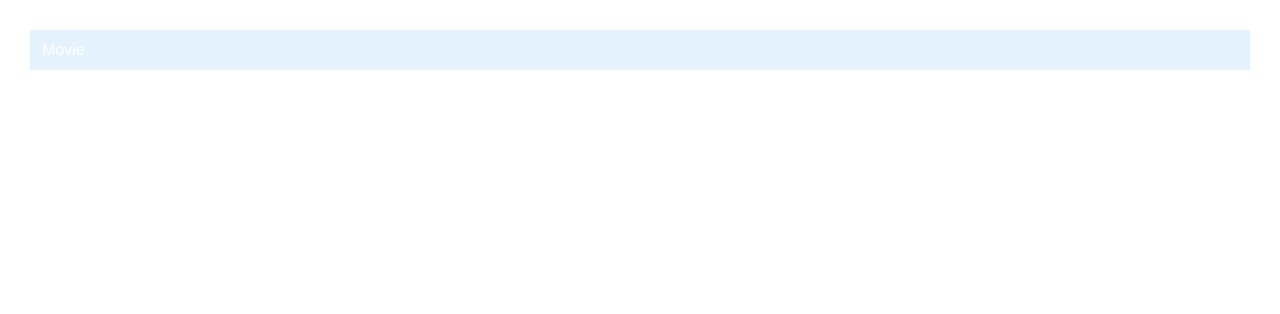
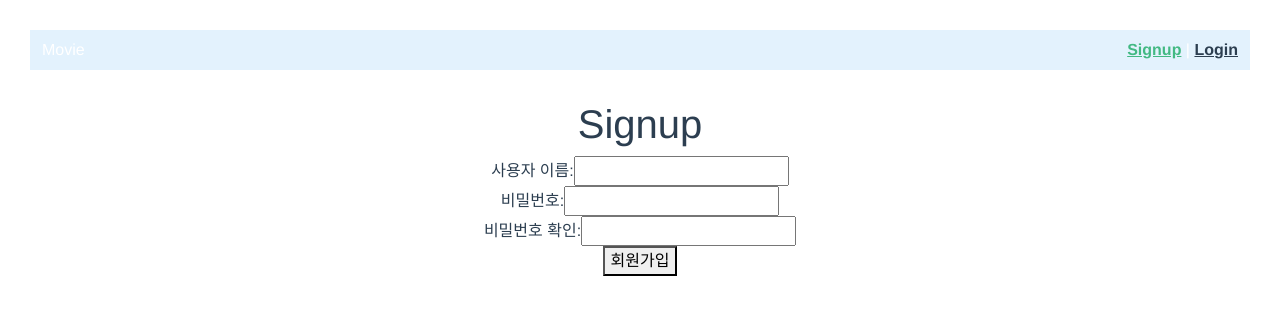
Before and after one commit to gusdud2068/Recommendation-of-movies, a Vue app in the folder final-pjt-front/: page /accounts/signup in a window 1280 px wide. Shown: the top 314 px of the page. Built offline with nearby package versions, Linux system fonts and the light colour scheme; no server answers.

Commit message:
Signup, Login vue 구현

```diff
--- a/final-pjt-front/src/App.vue
+++ b/final-pjt-front/src/App.vue
@@ -16,12 +16,19 @@
           <router-link class="nav-link" :to="{ name: 'watchlist' }">WatchList</router-link>
         </li> -->
       </ul>
+    <span v-show="isLoggedIn">
+      <router-link @click.native="logout" to="#">Logout</router-link>
+    </span>
+    <span v-show="!isLoggedIn">
+      <router-link :to="{ name: 'Signup' }">Signup</router-link> |
+      <router-link :to="{ name: 'Login' }">Login</router-link>
+    </span>
     </div>
   </div>
 </nav>
 
     </nav>
-    <router-view/>
+    <router-view @login="changeLog"/>
   </div>
 </template>
 
@@ -30,7 +37,21 @@ import axios from 'axios'
 
 export default {
   name: 'App',
+  data() {
+    return {
+      isLoggedIn: false,
+    };
+  },
   methods: {
+    logout() {
+      this.isLoggedIn = false;
+      localStorage.removeItem("jwt");
+      this.$router.push({ name: "Login" });
+    },
+    changeLog(){
+      this.isLoggedIn = true;
+      console.log(this.isLoggedIn)
+    },
     moviesList() {
       const URL = 'http://127.0.0.1:8000/movies/'
       axios({
@@ -46,7 +67,12 @@ export default {
   },
   created() {
     this.moviesList()
+    const token = localStorage.getItem("jwt");
+    if (token) {
+      this.isLoggedIn = true;
+    }
   },
+
 }
 </script>
 
--- a/final-pjt-front/src/components/LastestMovies.vue
+++ b/final-pjt-front/src/components/LatestMovies.vue
@@ -1,8 +1,19 @@
 <template>
   <div>
-    <h1>당신의 취향을 저격할 상영중인 영화 TOP 10</h1>
+    <h1>당신의 취향을 저격할 상영중인 영화</h1>
       <!-- <p>{{ genres }}</p> -->
-      <p>{{ getRecommendedList }}</p>
+      <span v-for="movie in getRecommendedList" :key="movie.id">
+        <div class="card text-bg-dark">
+        <img :src="`https://image.tmdb.org/t/p/original/${movie.poster_path}`" class="card-img" alt="...">
+        <div class="card-img-overlay">
+          <!-- css 로 제목 잘보이게 만들기! -->
+          <!-- 카드 margin 음수로 줘보기 -->
+          <h5 class="card-title">{{ movie.title }}</h5>
+          <!-- <p class="card-text">This is a wider card with supporting text below as a natural lead-in to additional content. This content is a little bit longer.</p>
+          <p class="card-text"><small>Last updated 3 mins ago</small></p> -->
+        </div>
+      </div>
+      </span>
   </div>
 </template>
 
@@ -10,7 +21,7 @@
 import axios from 'axios'
 
 export default {
-  name: 'LastestMovies',
+  name: 'LatestMovies',
   data() {
     return {
       recommends: null
@@ -34,8 +45,8 @@ export default {
             return movie.genres.includes(genre)
           })
           // console.log(recommend_movies)
-          const randommovie5 = recommend_movies.sort(() => 0.5 - Math.random())
-          this.recommends = randommovie5.splice(0, 4)
+          const randommovie9 = recommend_movies.sort(() => 0.5 - Math.random())
+          this.recommends = randommovie9.splice(0, 9)
           // console.log(this.recommends)
         })
         .catch((err) => {
--- a/final-pjt-front/src/router/index.js
+++ b/final-pjt-front/src/router/index.js
@@ -2,6 +2,9 @@ import Vue from 'vue'
 import VueRouter from 'vue-router'
 import HomeView from '../views/HomeView.vue'
 import MovieView from '../views/MovieView.vue'
+import SignupView from '@/views/SignupView'
+import LoginView from '@/views/LoginView'
+
 
 Vue.use(VueRouter)
 
@@ -15,7 +18,18 @@ const routes = [
     path: '/movie/:id',
     name: 'movie',
     component: MovieView,
-  }
+  },
+  {
+    path: '/accounts/signup',
+    name: 'Signup',
+    component: SignupView,
+  },
+  {
+    path: '/accounts/login',
+    name: 'Login',
+    component: LoginView,
+  },
+
 ]
 
 const router = new VueRouter({
--- /dev/null
+++ b/final-pjt-front/src/views/LoginView.vue
@@ -0,0 +1,52 @@
+<template>
+  <div>
+    <h1>Login</h1>
+    <div>
+      <label for="username">사용자 이름: </label>
+      <input type="text" id="username" v-model="credentials.username" />
+    </div>
+    <div>
+      <label for="password">비밀번호: </label>
+      <input
+        type="password"
+        id="password"
+        v-model="credentials.password"
+        @keyup.enter="login"
+      />
+    </div>
+    <button @click="login">로그인</button>
+  </div>
+</template>
+
+<script>
+import axios from "axios";
+
+export default {
+  name: "LoginView",
+  data: function() {
+    return {
+      credentials: {
+        username: null,
+        password: null,
+      },
+    };
+  },
+  methods: {
+    login: function() {
+      axios({
+        method: "post",
+        url: "http://127.0.0.1:8000/api/token/",
+        data: this.credentials,
+      })
+        .then((res) => {
+          localStorage.setItem("jwt", res.data.access);
+          this.$emit("login");
+          this.$router.push({ name: "home" });
+        })
+        .catch((err) => {
+          console.log(err);
+        });
+    },
+  },
+};
+</script>
--- a/final-pjt-front/src/views/MovieView.vue
+++ b/final-pjt-front/src/views/MovieView.vue
@@ -6,7 +6,7 @@
     <!-- 평점 if 문으로 별로 구현하기 -->
     <p>평점 : {{ movie?.vote_average }}</p>
     <p v-if="movie?.overview">줄거리 : {{ movie?.overview }}</p>
-      <LastestMovies
+      <LatestMovies
         :genres="genres"
       />
   </div>
@@ -14,11 +14,11 @@
 
 <script>
 import axios from 'axios'
-import LastestMovies from '@/components/LastestMovies'
+import LatestMovies from '@/components/LatestMovies'
 
 export default {
   name: 'MovieView',
-  components: { LastestMovies },
+  components: { LatestMovies },
   data() {
     return {
       movie: null,
--- /dev/null
+++ b/final-pjt-front/src/views/SignupView.vue
@@ -0,0 +1,57 @@
+<template>
+  <div>
+    <h1>Signup</h1>
+    <div>
+      <label for="username">사용자 이름: </label>
+      <input type="text" id="username" v-model="credentials.username" />
+    </div>
+    <div>
+      <label for="password">비밀번호: </label>
+      <input type="password" id="password" v-model="credentials.password" />
+    </div>
+    <div>
+      <label for="passwordConfirmation">비밀번호 확인: </label>
+      <input
+        v-model="credentials.passwordConfirm"
+        @keyup.enter="signup"
+        type="password"
+        id="passwordConfirmation"
+      />
+    </div>
+    <button @click="signup">회원가입</button>
+  </div>
+</template>
+
+<script>
+import axios from "axios";
+
+export default {
+  name: "SignupView",
+  data: function() {
+    return {
+      credentials: {
+        username: null,
+        password: null,
+        passwordConfir: null,
+        email: null,
+      },
+    };
+  },
+  methods: {
+    signup: function() {
+      axios({
+        method: "post",
+        url: "http://127.0.0.1:8000/accounts/signup/",
+        data: this.credentials,
+      })
+        .then(() => {
+          alert("회원가입 성공!");
+          this.$router.push({ name: "Login" });
+        })
+        .catch((err) => {
+          console.log(err);
+        });
+    },
+  },
+};
+</script>
```
